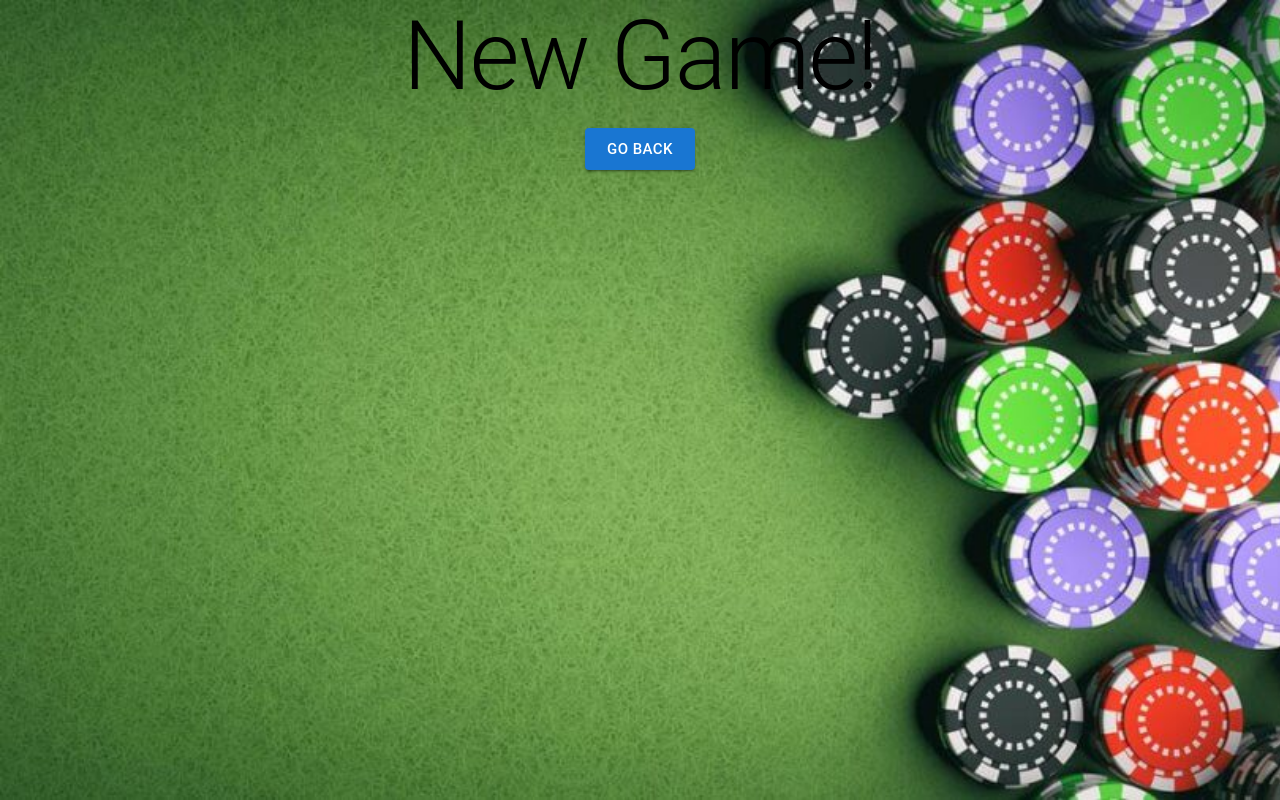
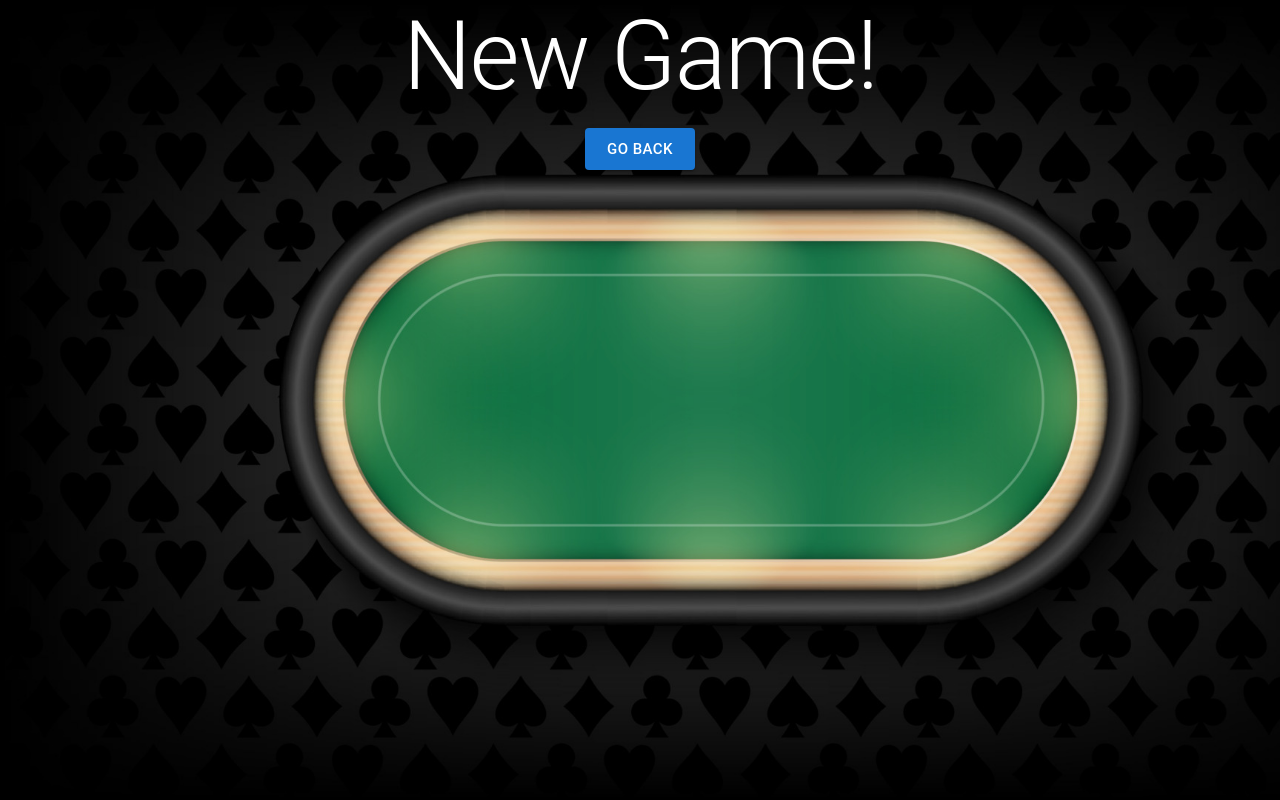
Before and after one commit to kiyanpourmaleki/Poker-Champ, a React (Create React App) app in the folder my-app/: page /NewPage in a window 1280 px wide. Built offline with nearby package versions, Linux system fonts and the light colour scheme.

Commit message:
changed background image on second page

```diff
--- a/my-app/src/App.css
+++ b/my-app/src/App.css
@@ -12,6 +12,15 @@
 
 .backgroundImage {
   background-image: url("./background.jpg");
+  background-repeat: no-repeat;
+  height: 100vh;
+  width: 100%;
+  position:fixed;
+  background-size: cover;
+}
+
+.backgroundImage2 {
+  background-image: url("./poker_table.jpg");
   background-repeat: no-repeat;
   height: 100vh;
   width: 100%;
--- a/my-app/src/index.css
+++ b/my-app/src/index.css
@@ -11,12 +11,3 @@ code {
   font-family: source-code-pro, Menlo, Monaco, Consolas, 'Courier New',
     monospace;
 }
-
-.backgroundImage {
-  background-image: url("./poker_table.jpg");
-  background-repeat: no-repeat;
-  height: 100vh;
-  width: 100%;
-  position:fixed;
-  background-size: cover;
-}
--- a/my-app/src/routes/NewPage.tsx
+++ b/my-app/src/routes/NewPage.tsx
@@ -1,4 +1,4 @@
-import '../index.css';
+import '../App.css';
 import { Typography, Button } from '@mui/material';
 import { Link } from 'react-router-dom';
 
@@ -15,9 +15,9 @@ function GoBack(){
 
 export default function DisplayNewPage() {
     return(
-        <div className="backgroundImage">
+        <div className="backgroundImage2">
             <header className="New-Game-Header">
-                <Typography variant="h1" color="black">New Game!</Typography>
+                <Typography variant="h1" color="white">New Game!</Typography>
                 <GoBack />
             </header>
         </div>
```
